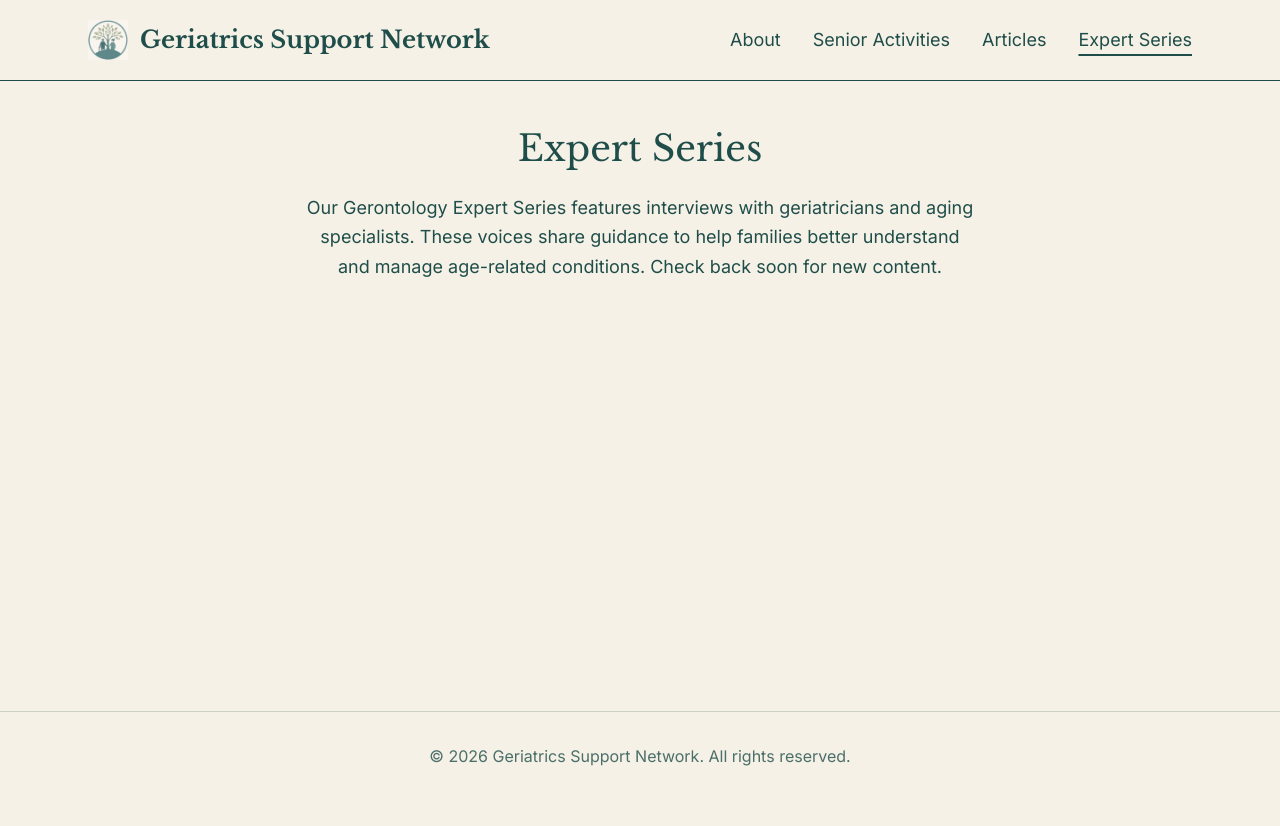
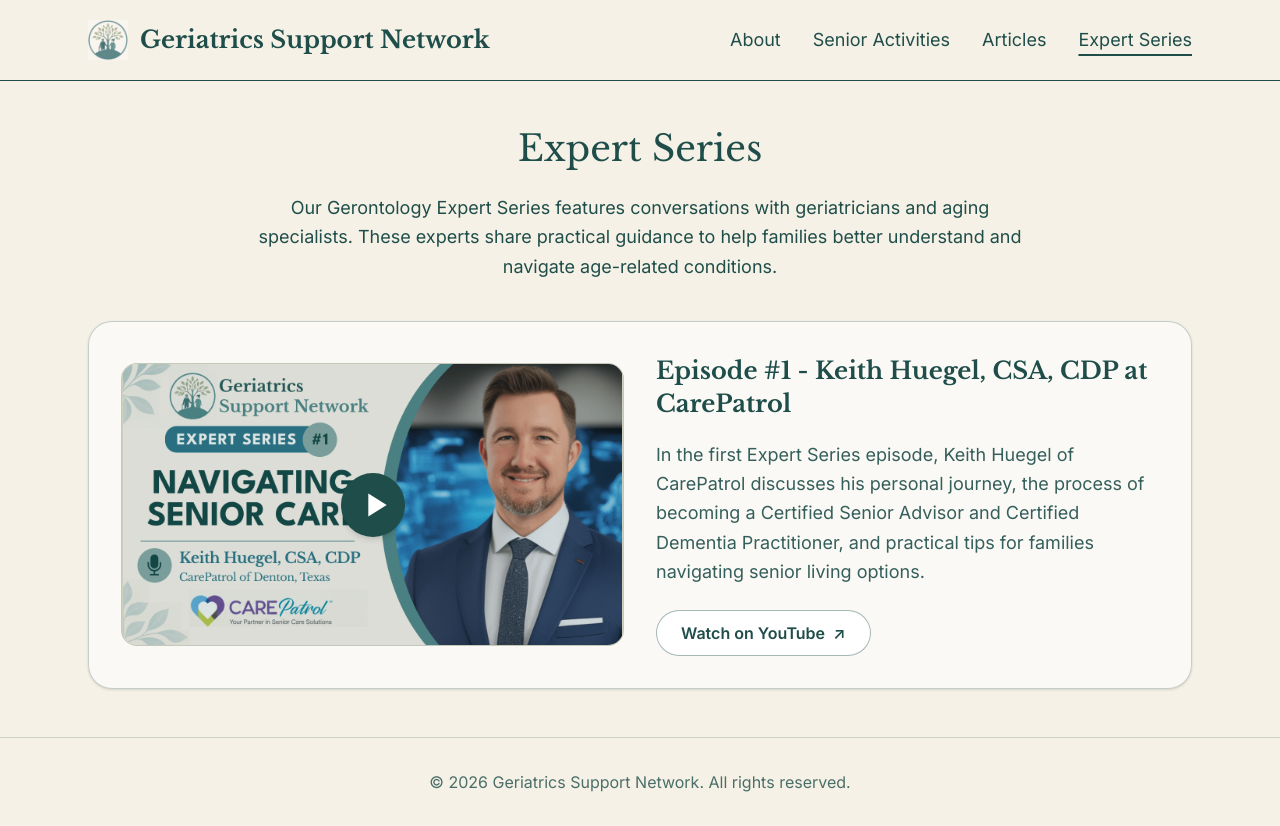
Before and after one commit to saj62/support-network, a React (Vite) app in the folder client/: page /expert-series in a window 1280 px wide. Before the commit the page ends 800 px from the top, so only its background shows below. Built offline with nearby package versions, Linux system fonts and the light colour scheme.

Commit message:
add expert series video

```diff
--- /dev/null
+++ b/client/src/assets/components/ExpertEpisodeCard.jsx
@@ -0,0 +1,41 @@
+import ExpertVideoPlayer from "./ExpertVideoPlayer";
+
+export default function ExpertEpisodeCard({ episode }) {
+  const playLabel = `Play Episode ${episode.episodeNumber} with ${episode.guestName}`;
+
+  return (
+    <article className="overflow-hidden rounded-3xl border border-[#1F4E4A]/25 bg-white/60 p-5 shadow-sm sm:p-6 lg:p-8">
+      <div className="grid grid-cols-1 items-center gap-6 lg:grid-cols-2 lg:gap-8">
+        <ExpertVideoPlayer
+          youtubeId={episode.youtubeId}
+          thumbnail={episode.thumbnail}
+          title={episode.title}
+          alt={episode.thumbnailAlt}
+          playLabel={playLabel}
+        />
+
+        <div className="flex min-w-0 flex-col text-left">
+          <h2 className="font-serif text-xl font-semibold leading-snug text-[#1F4E4A] sm:text-2xl">
+            {episode.title}
+          </h2>
+
+          <p className="mt-5 text-base leading-relaxed text-[#1F4E4A]/90 sm:text-lg">
+            {episode.description}
+          </p>
+
+          <div className="mt-6">
+            <a
+              href={episode.youtubeUrl}
+              target="_blank"
+              rel="noopener noreferrer"
+              className="inline-flex items-center justify-center gap-2 rounded-full border border-[#1F4E4A]/40 bg-white px-6 py-2.5 text-base font-semibold text-[#1F4E4A] transition hover:border-[#1F4E4A]/70 hover:bg-[#EDE7D3]/60 focus-visible:outline-none focus-visible:ring-2 focus-visible:ring-[#1F4E4A] focus-visible:ring-offset-2 focus-visible:ring-offset-cream"
+            >
+              Watch on YouTube
+              <span aria-hidden="true">↗</span>
+            </a>
+          </div>
+        </div>
+      </div>
+    </article>
+  );
+}
--- /dev/null
+++ b/client/src/assets/components/ExpertEpisodePreview.jsx
@@ -0,0 +1,57 @@
+import { Link } from "react-router-dom";
+
+function PlayIcon() {
+  return (
+    <svg
+      aria-hidden="true"
+      className="h-3.5 w-3.5 translate-x-px text-white"
+      fill="currentColor"
+      viewBox="0 0 24 24"
+    >
+      <path d="M8 5.14v13.72L19 12 8 5.14z" />
+    </svg>
+  );
+}
+
+function formatCredentials(credentials) {
+  if (!credentials?.length) return "";
+  return credentials.join(", ");
+}
+
+export default function ExpertEpisodePreview({ episode }) {
+  const credentialsText = formatCredentials(episode.credentials);
+  const supportingText = episode.organization || credentialsText;
+
+  return (
+    <Link
+      to="/expert-series"
+      className="flex items-center gap-4 rounded-2xl border border-[#1F4E4A]/15 bg-white p-3 text-left transition hover:border-[#1F4E4A]/40 hover:shadow-sm focus-visible:outline-none focus-visible:ring-2 focus-visible:ring-[#1F4E4A] focus-visible:ring-offset-2 focus-visible:ring-offset-cream"
+      aria-label={`View ${episode.shortTitle} in the Expert Series`}
+    >
+      <div className="relative h-16 w-20 shrink-0 overflow-hidden rounded-xl bg-[#EDE7D3]">
+        <img
+          src={episode.thumbnail}
+          alt=""
+          className="h-full w-full object-cover object-left"
+        />
+        <span
+          aria-hidden="true"
+          className="absolute inset-0 flex items-center justify-center bg-[#1F4E4A]/25"
+        >
+          <span className="inline-flex h-7 w-7 items-center justify-center rounded-full bg-[#1F4E4A]">
+            <PlayIcon />
+          </span>
+        </span>
+      </div>
+
+      <div className="min-w-0">
+        <h3 className="font-serif font-semibold leading-snug text-[#1F4E4A]">
+          {episode.shortTitle}
+        </h3>
+        {supportingText ? (
+          <p className="mt-1 text-sm text-[#1F4E4A]/70">{supportingText}</p>
+        ) : null}
+      </div>
+    </Link>
+  );
+}
--- /dev/null
+++ b/client/src/assets/components/ExpertVideoPlayer.jsx
@@ -0,0 +1,64 @@
+import { useState } from "react";
+
+function PlayIcon() {
+  return (
+    <svg
+      aria-hidden="true"
+      className="h-8 w-8 translate-x-0.5 text-white sm:h-10 sm:w-10"
+      fill="currentColor"
+      viewBox="0 0 24 24"
+    >
+      <path d="M8 5.14v13.72L19 12 8 5.14z" />
+    </svg>
+  );
+}
+
+export default function ExpertVideoPlayer({
+  youtubeId,
+  thumbnail,
+  title,
+  alt,
+  playLabel,
+}) {
+  const [isPlaying, setIsPlaying] = useState(false);
+
+  if (isPlaying) {
+    return (
+      <div className="aspect-video w-full overflow-hidden rounded-2xl bg-black">
+        <iframe
+          className="h-full w-full"
+          src={`https://www.youtube-nocookie.com/embed/${youtubeId}?autoplay=1`}
+          title={title}
+          allow="accelerometer; autoplay; clipboard-write; encrypted-media; gyroscope; picture-in-picture; web-share"
+          allowFullScreen
+        />
+      </div>
+    );
+  }
+
+  return (
+    <button
+      type="button"
+      onClick={() => setIsPlaying(true)}
+      aria-label={playLabel}
+      className="group relative aspect-video w-full overflow-hidden rounded-2xl border border-[#1F4E4A]/20 bg-[#EDE7D3] text-left focus-visible:outline-none focus-visible:ring-2 focus-visible:ring-[#1F4E4A] focus-visible:ring-offset-2 focus-visible:ring-offset-cream"
+    >
+      <img
+        src={thumbnail}
+        alt={alt}
+        className="h-full w-full object-contain"
+      />
+
+      <span
+        aria-hidden="true"
+        className="absolute inset-0 bg-[#1F4E4A]/15 transition group-hover:bg-[#1F4E4A]/25"
+      />
+
+      <span className="absolute inset-0 flex items-center justify-center">
+        <span className="inline-flex h-14 w-14 items-center justify-center rounded-full bg-[#1F4E4A] shadow-md transition group-hover:scale-105 group-hover:opacity-95 sm:h-16 sm:w-16">
+          <PlayIcon />
+        </span>
+      </span>
+    </button>
+  );
+}
--- a/client/src/assets/pages/ExpertSeries.jsx
+++ b/client/src/assets/pages/ExpertSeries.jsx
@@ -1,15 +1,98 @@
+import { Helmet } from "react-helmet-async";
+import expertSeriesEpisodes from "../../data/expertSeriesEpisodes";
+import ExpertEpisodeCard from "../components/ExpertEpisodeCard";
+
+function getLatestEpisode(episodes) {
+  if (!episodes.length) return null;
+  return [...episodes].sort((a, b) => b.episodeNumber - a.episodeNumber)[0];
+}
+
 export default function ExpertSeries() {
+  const latestEpisode = getLatestEpisode(expertSeriesEpisodes);
+  const pageDescription =
+    latestEpisode != null
+      ? `Watch conversations with geriatricians and aging specialists, including Episode ${latestEpisode.episodeNumber} with ${latestEpisode.guestName} of ${latestEpisode.organization}.`
+      : "Watch conversations with geriatricians and aging specialists from the Geriatrics Support Network Expert Series.";
+
   return (
-    <section className="max-w-4xl mx-auto px-4 sm:px-6 py-10 sm:py-12">
-      <h1 className="font-serif text-3xl sm:text-4xl text-teal mb-6 text-center">
-        Expert Series
-      </h1>
-      <p className="text-teal/80 text-lg leading-relaxed text-center max-w-2xl mx-auto">
-        Our Gerontology Expert Series features interviews with geriatricians and
-        aging specialists. These voices share guidance to help families better
-        understand and manage age-related conditions. Check back soon for new
-        content.
-      </p>
-    </section>
+    <>
+      <Helmet>
+        <title>Expert Series | Geriatrics Support Network</title>
+
+        <meta name="description" content={pageDescription} />
+
+        <meta
+          property="og:site_name"
+          content="Geriatrics Support Network"
+        />
+        <meta
+          property="og:title"
+          content={
+            latestEpisode
+              ? `Episode ${latestEpisode.episodeNumber}: ${latestEpisode.guestName} | Geriatrics Support Network`
+              : "Expert Series | Geriatrics Support Network"
+          }
+        />
+        <meta
+          property="og:description"
+          content={
+            latestEpisode
+              ? `${latestEpisode.guestName} discusses his professional journey, senior care credentials, and tips for families navigating senior living options.`
+              : pageDescription
+          }
+        />
+        {latestEpisode ? (
+          <meta
+            property="og:image"
+            content={`https://geriatricssupportnetwork.org${latestEpisode.thumbnail}`}
+          />
+        ) : null}
+        <meta
+          property="og:url"
+          content="https://geriatricssupportnetwork.org/expert-series"
+        />
+        <meta property="og:type" content="website" />
+
+        <meta name="twitter:card" content="summary_large_image" />
+        <meta
+          name="twitter:title"
+          content={
+            latestEpisode
+              ? `Episode ${latestEpisode.episodeNumber}: ${latestEpisode.guestName} | Geriatrics Support Network`
+              : "Expert Series | Geriatrics Support Network"
+          }
+        />
+        <meta name="twitter:description" content={pageDescription} />
+        {latestEpisode ? (
+          <meta
+            name="twitter:image"
+            content={`https://geriatricssupportnetwork.org${latestEpisode.thumbnail}`}
+          />
+        ) : null}
+
+        <link
+          rel="canonical"
+          href="https://geriatricssupportnetwork.org/expert-series"
+        />
+      </Helmet>
+
+      <section className="mx-auto max-w-6xl px-4 py-10 sm:px-6 sm:py-12">
+        <h1 className="mb-6 text-center font-serif text-3xl text-teal sm:text-4xl">
+          Expert Series
+        </h1>
+
+        <p className="mx-auto max-w-3xl text-center text-lg leading-relaxed text-teal/80">
+          Our Gerontology Expert Series features conversations with geriatricians
+          and aging specialists. These experts share practical guidance to help
+          families better understand and navigate age-related conditions.
+        </p>
+
+        <div className="mt-8 space-y-6 sm:mt-10 sm:space-y-8">
+          {expertSeriesEpisodes.map((episode) => (
+            <ExpertEpisodeCard key={episode.id} episode={episode} />
+          ))}
+        </div>
+      </section>
+    </>
   );
 }
--- /dev/null
+++ b/client/src/data/expertSeriesEpisodes.js
@@ -0,0 +1,21 @@
+const expertSeriesEpisodes = [
+  {
+    id: "keith-huegel-carepatrol",
+    episodeNumber: 1,
+    title: "Episode #1 - Keith Huegel, CSA, CDP at CarePatrol",
+    shortTitle: "Episode 1: Keith Huegel",
+    guestName: "Keith Huegel",
+    credentials: ["CSA", "CDP"],
+    organization: "CarePatrol",
+    description:
+      "In the first Expert Series episode, Keith Huegel of CarePatrol discusses his personal journey, the process of becoming a Certified Senior Advisor and Certified Dementia Practitioner, and practical tips for families navigating senior living options.",
+    thumbnail: "/expert_series_thumbnails/GSN_YT_THUMBNAIL_1.png",
+    thumbnailAlt: "Episode 1 with Keith Huegel of CarePatrol",
+    youtubeId: "4OJkKVmbhFM",
+    youtubeUrl: "https://www.youtube.com/watch?v=4OJkKVmbhFM",
+    organizationUrl: "https://www.carepatrol.com/",
+    featured: true,
+  },
+];
+
+export default expertSeriesEpisodes;
```
Also changed, not shown: client/src/assets/pages/Home.jsx (+22 -10 lines), client/public/expert_series_thumbnails/GSN_YT_THUMBNAIL_1.png (added).
